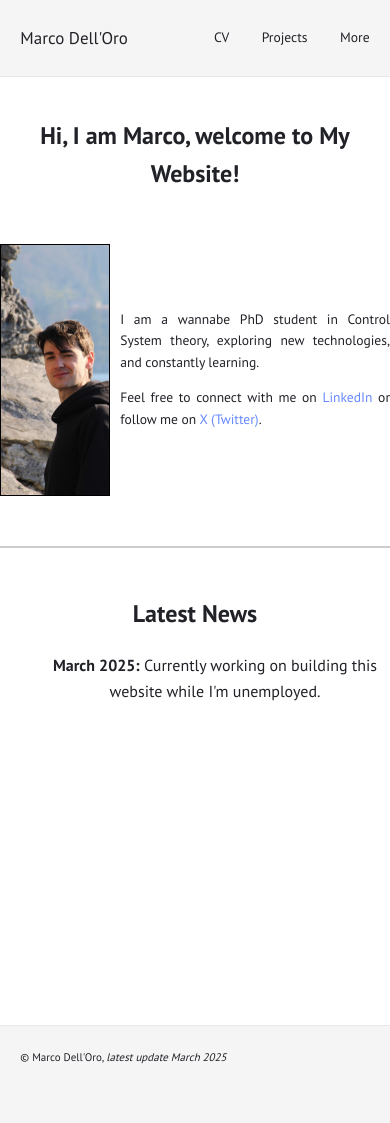
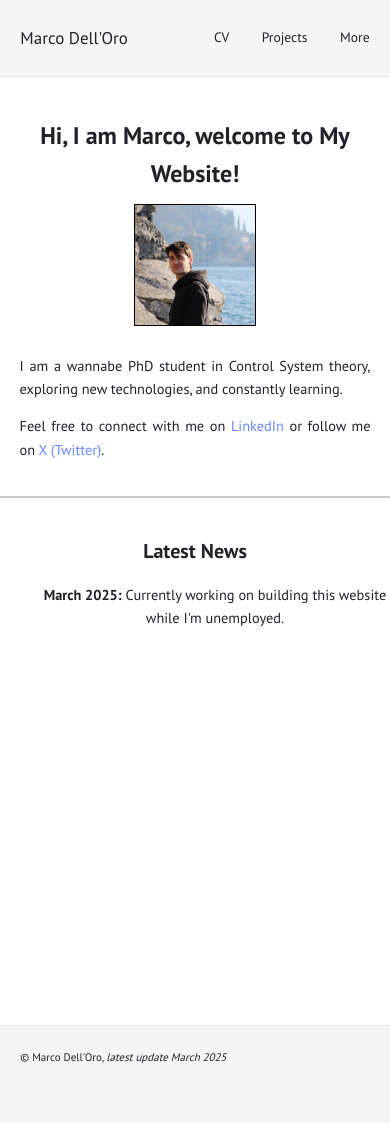
Before and after one commit to Marcodelloro/Marcodelloro.github.io, a Jekyll site: the page built from index.html, in a window 390 px wide. Built offline with Jekyll 4.4.1, drawn with Linux system fonts in a browser that asks for light colours.

Commit message:
readability for phones

```diff
--- a/assets/css/index.sass
+++ b/assets/css/index.sass
@@ -52,7 +52,7 @@ body
   padding: 1.75em calc(40% - 17em)
   display: flex
   flex-direction: column
-  align-items: top
+  align-items: center
   text-align: center
   min-height: 100vh
   justify-content: flex-start
@@ -105,3 +105,36 @@ h1
   li
     font-size: 1rem
     margin-bottom: 10px
+
+
+@media screen and (max-width: 600px)  /* Adjust based on your target mobile device width */
+  .profile-container
+    flex-direction: column    /* Stack the image and text vertically on mobile */
+    align-items: center       /* Center the items */
+    gap: 15px                 /* Adjust gap to suit mobile screen */
+
+  .wrap
+    width: 120px              /* Adjust image size for mobile */
+    height: 120px             /* Adjust image size for mobile */
+
+  .myImage
+    object-fit: cover         /* Ensure image fills the container and doesn't stretch */
+    object-position: top      /* Crop from the top if necessary */
+
+  h1
+    font-size: 1.5rem         /* Reduce title font size on mobile */
+    margin-bottom: 10px       /* Adjust spacing for mobile */
+
+  .info
+    max-width: 90%            /* Allow more width for text on mobile */
+    font-size: 0.9rem         /* Adjust font size for mobile readability */
+
+  .divider
+    width: 100%               /* Full-width divider on mobile */
+    margin: 20px auto         /* Adjust margin for mobile screens */
+
+  #news
+    h2
+      font-size: 1.25rem      /* Slightly smaller heading on mobile */
+    li
+      font-size: 0.9rem       /* Adjust list item font size for better readability */
```
Also changed, not shown: 3 other files.
